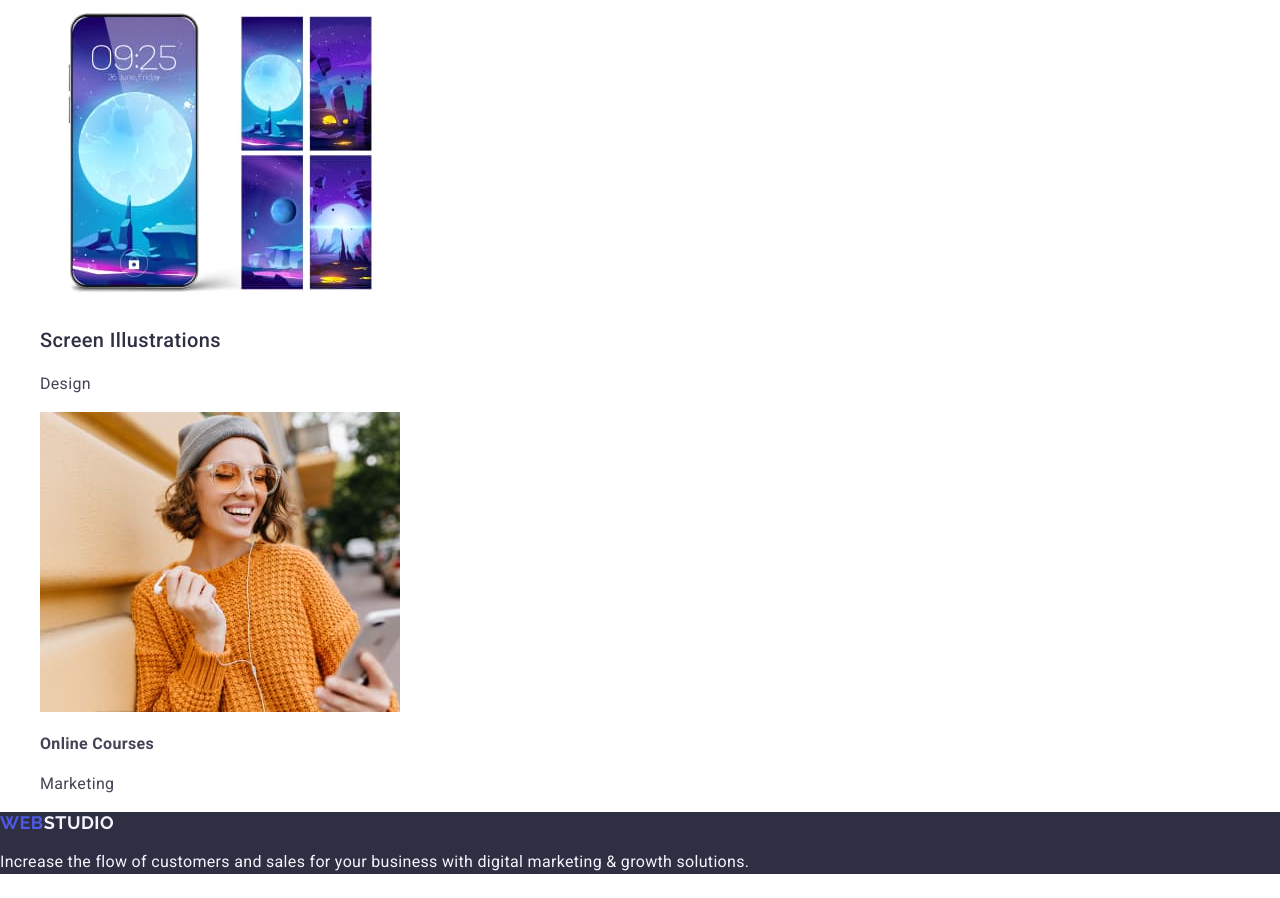
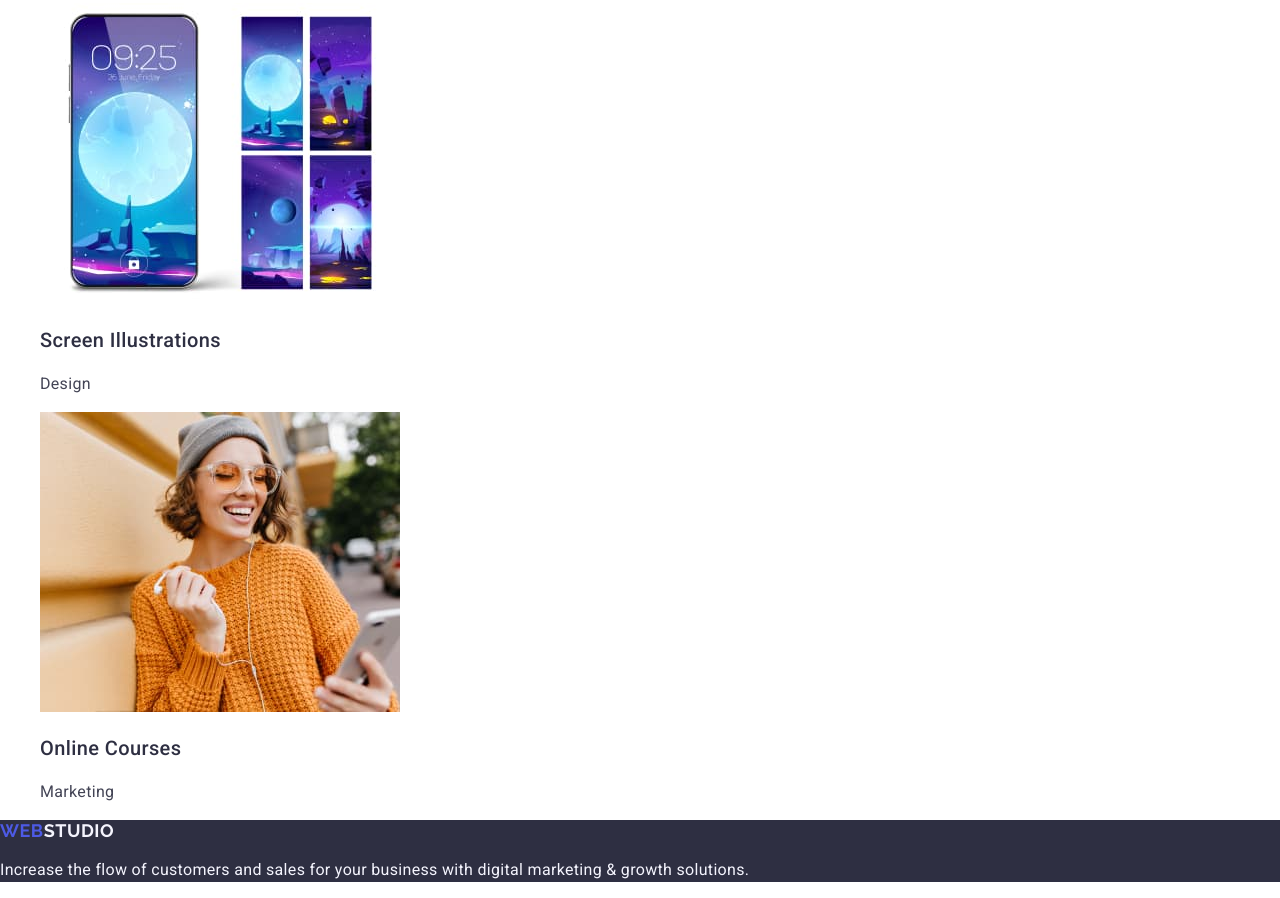
Before and after one commit to Anastasia-Harmi/goit-markup-hw-02, a plain HTML site: page index.html in a window 1280 px wide. Shown: the part 4036-4934 px from the top of the page. Drawn offline with nearby package versions, Linux system fonts and the light colour scheme.

Commit message:
add class

```diff
--- a/index.html
+++ b/index.html
@@ -209,7 +209,7 @@
               width="360"
               height="300"
             />
-            <h3 class="portfolio-list-text">Online Courses</h3>
+            <h3 class="portfolio-list-title">Online Courses</h3>
             <p class="portfolio-list-text">Marketing</p>
           </li>
         </ul>
```
